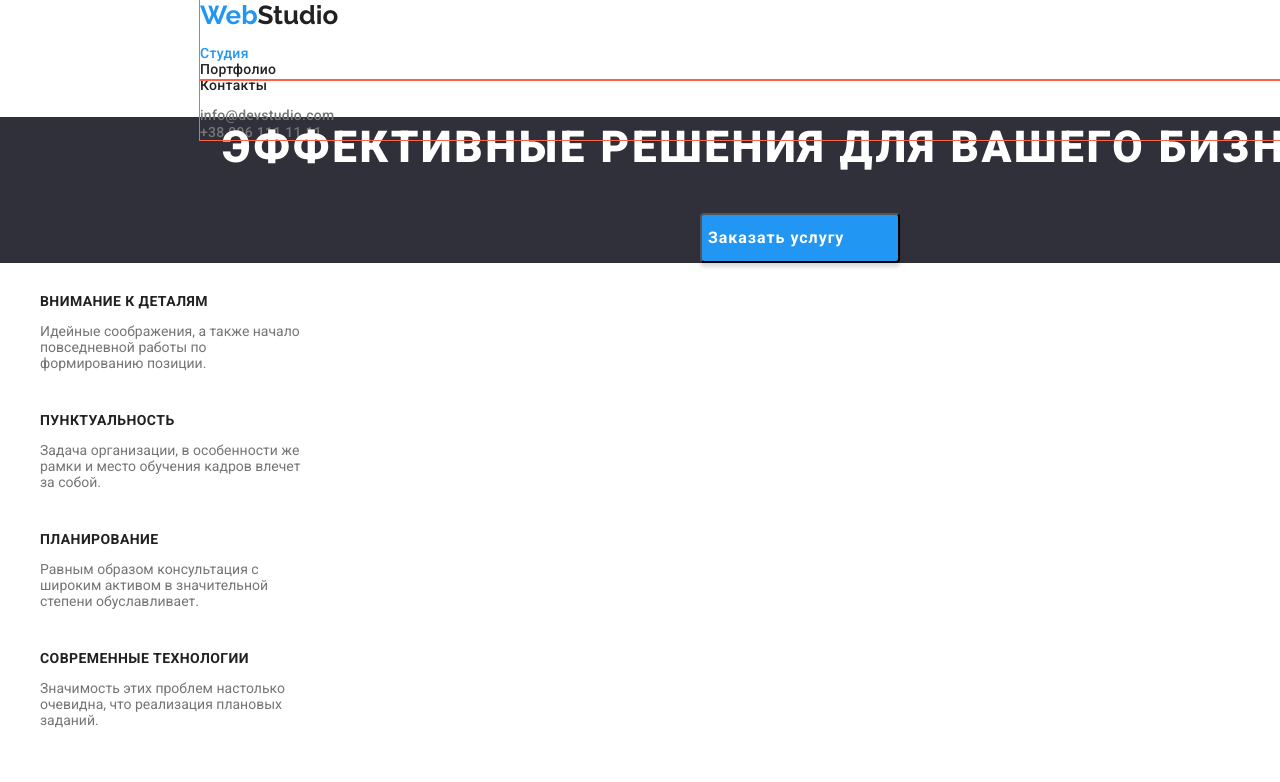
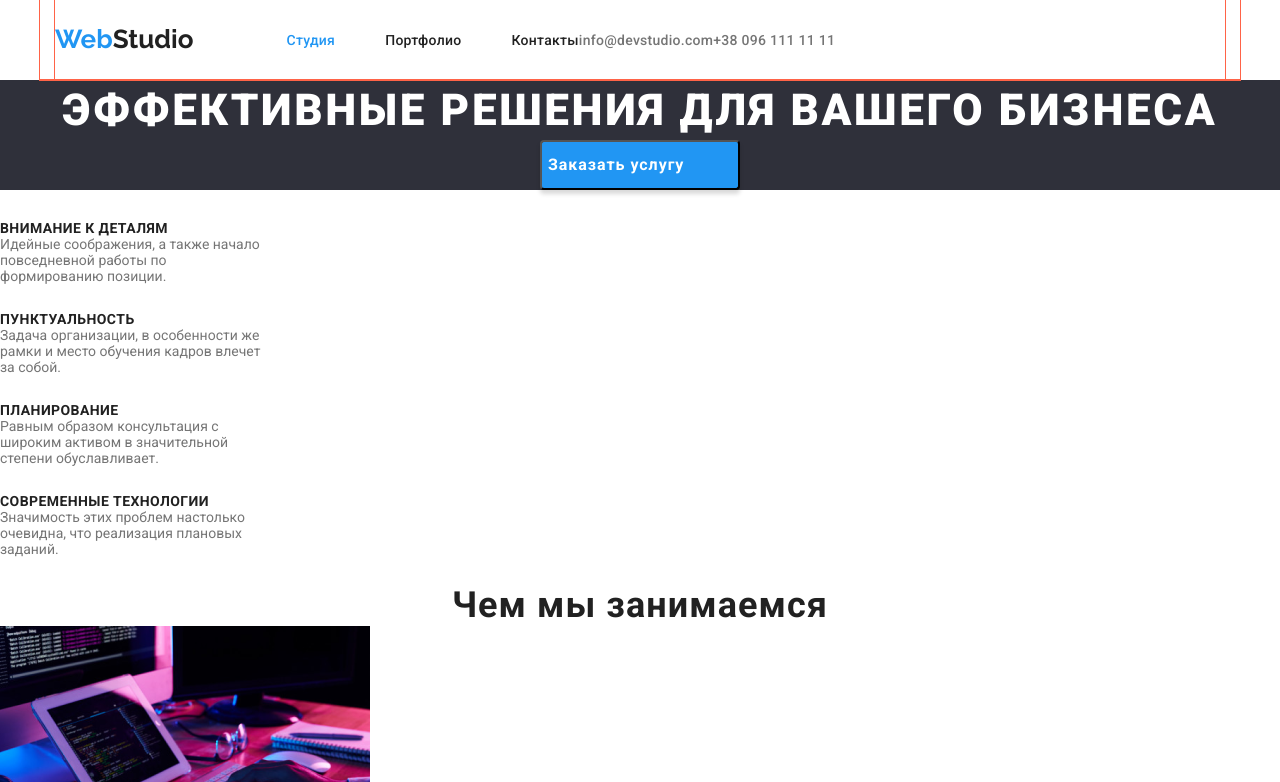
Before and after one commit to Craash1987/goit-markup-hw-03, a plain HTML site: page index.html in a window 1280 px wide. Shown: the top 782 px of the page. Drawn offline with nearby package versions, Linux system fonts and the light colour scheme.

Commit message:
марджин паддинг в хедере

```diff
--- a/css/styles.css
+++ b/css/styles.css
@@ -18,6 +18,15 @@
   --color-link-footer: rgba(255, 255, 255, 0.6);
 }
 
+html {
+  box-sizing: border-box;
+}
+
+*::before,
+*::after {
+  box-sizing: inherit;
+}
+
 body {
   font-family: Roboto, sans-serif;
   color: var(--primary-text-color);
@@ -25,17 +34,28 @@ body {
   font-style: normal;
 }
 
-.body-contaner {
-  width: 1600px;
-  height: 2349px;
-  margin-right: 0;
+h1,
+h2,
+h3,
+h4,
+h5,
+h6,
+p {
+  margin: 0;
 }
 
-.container {
-  margin-left: auto;
-  margin-right: auto;
-  width: 1200px;
-  outline: 1px solid tomato;
+ul,
+ol {
+  margin: 0;
+  padding: 0;
+}
+
+img {
+  display: block;
+}
+
+.address {
+  font-style: normal;
 }
 
 .list {
@@ -51,14 +71,45 @@ body {
   font-style: normal;
 }
 
-/*============WebStudio============*/
-
-.header {
-  width: 1600px;
-  height: 80px;
+.container {
+  margin: 0 auto;
+  padding-left: 15px;
+  padding-right: 15px;
+  width: 1200px;
+  outline: 1px solid tomato;
 }
 
+/*============WebStudio============*/
 /*NAV webstudio and portfolio */
+.header .container {
+  display: flex;
+}
+
+.logo-link {
+  display: flex;
+  padding-top: 24px;
+  padding-bottom: 25px;
+  margin-right: 93px;
+}
+
+.navigation-list {
+  display: flex;
+  align-items: center;
+}
+
+.navigation-list-item:not(:last-child) {
+  margin-right: 50px;
+}
+
+.navigation-list-header {
+  display: flex;
+  align-items: center;
+}
+
+.navigation-list-item:not(:last-child) {
+
+}
+
 
 /*LOGO*/
 .logo-link,
@@ -90,11 +141,11 @@ body {
 
 /*===========NAVigation list===========*/
 
-
-
+.navigation,
 .navigation-list,
 .navigation-list-header {
   padding-left: 0;
+  padding-right: 0;
 }
 
 .navigation-list-link:hover,
--- a/index.html
+++ b/index.html
@@ -17,8 +17,9 @@
     <link rel="stylesheet" href="./css/styles.css"/>
 </head>
 <body>
-    <div class="body-contaner">
+
      <header class="header">
+        <div class="container">
             <nav class="navigation container">
 
                 <!--Text Webstudio-->
@@ -41,6 +42,7 @@
                     <li class="list"> <a class="contact-link-tel link" href="tel:+380961111111">+38 096 111 11 11</a> </li>
                 </ul>
             </nav>
+        </div>
      </header>
 
      <div class="container"></div>
```
Also changed, not shown: portfolio.html (+1 -3 lines). Lines whose indentation alone changed are shown as unchanged.
